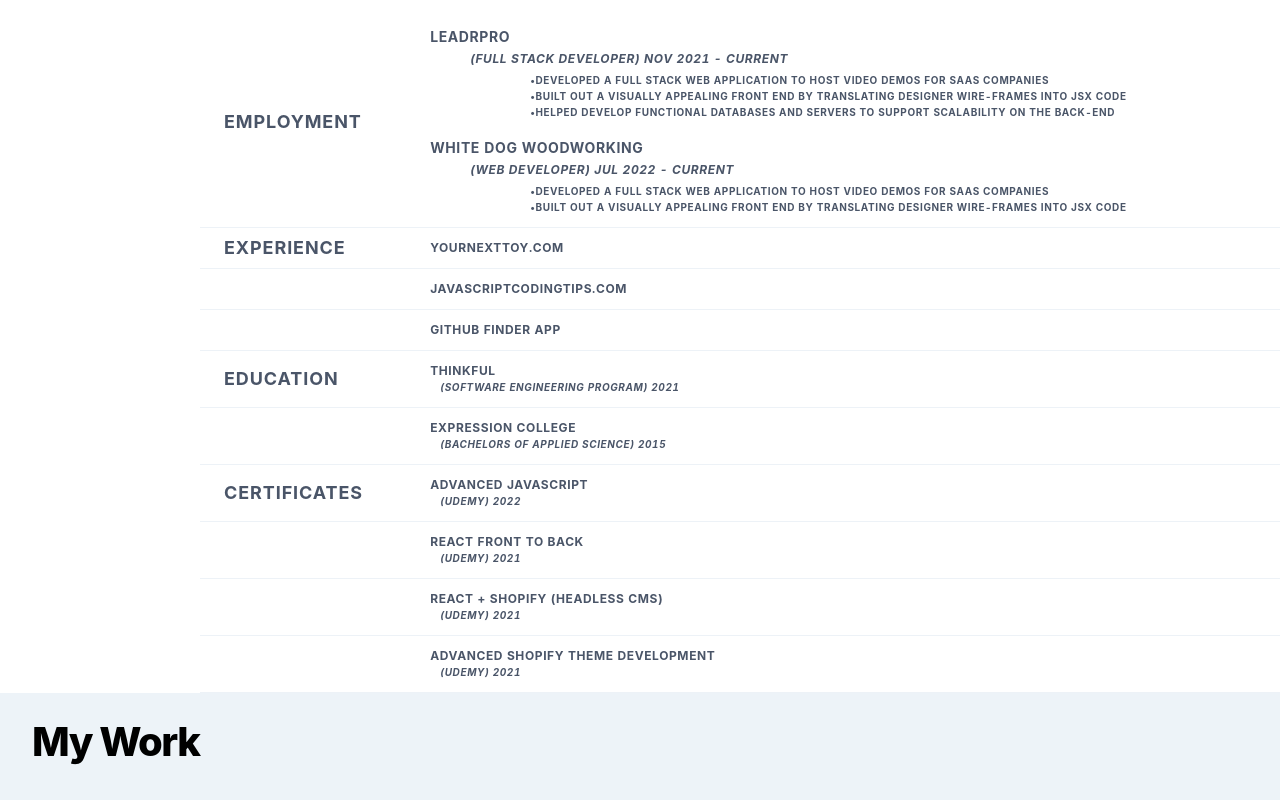
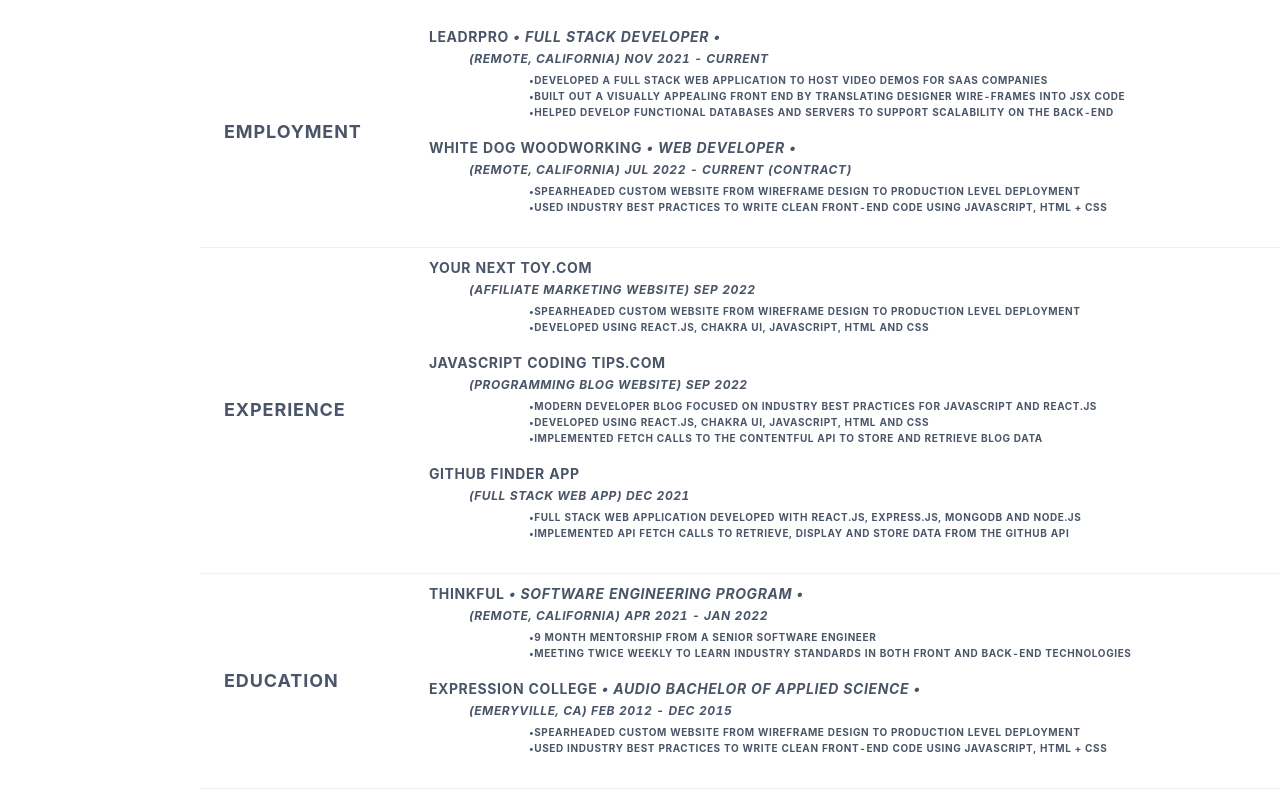
Before and after one commit to tomofficer/portfolio2022, a React (Create React App) app: page / in a window 1280 px wide. Shown: the part 1180-1980 px from the top of the page. Built offline with nearby package versions, Linux system fonts and the light colour scheme.

Commit message:
resume section styling progress

```diff
--- a/src/components/Resume.js
+++ b/src/components/Resume.js
@@ -121,6 +121,9 @@
                     onMouseLeave={handleMouseLeave}
                   >
                     LeadrPro{' '}
+                    <span style={{ fontStyle: 'italic' }}>
+                      • Full Stack Developer •
+                    </span>{' '}
                   </a>
                   <p
                     style={{
@@ -131,7 +134,7 @@
                       paddingTop: '5px',
                     }}
                   >
-                    (Full Stack Developer) Nov 2021 - Current
+                    (Remote, California) Nov 2021 - Current
                   </p>
                   <p
                     style={{
@@ -172,6 +175,9 @@
                     onMouseLeave={handleMouseLeave}
                   >
                     White Dog Woodworking{' '}
+                    <span style={{ fontStyle: 'italic' }}>
+                      • Web Developer •
+                    </span>{' '}
                   </a>
                   <p
                     style={{
@@ -182,7 +188,7 @@
                       paddingTop: '5px',
                     }}
                   >
-                    (Web Developer) Jul 2022 - Current
+                    (Remote, California) Jul 2022 - Current (Contract)
                   </p>
                   <p
                     style={{
@@ -190,8 +196,51 @@
                       marginLeft: '100px',
                     }}
                   >
-                    •Developed a full stack web application to host video demos
-                    for SaaS companies
+                    •Spearheaded custom website from wireframe design to
+                    production level deployment
+                  </p>
+                  <p
+                    style={{
+                      fontSize: '10px',
+                      marginLeft: '100px',
+                      marginBottom: '20px',
+                    }}
+                  >
+                    •Used industry best practices to write clean front-end code
+                    using JavaScript, HTML + CSS
+                  </p>
+                </Th>
+
+                <Th></Th>
+              </Tr>
+            </Thead>
+
+            <Thead>
+              <Tr>
+                <Th fontSize={'18px'}>Experience</Th>
+                <Th>
+                  <a
+                    href="https://www.leadrpro.com/"
+                    target={'_blank'}
+                    style={{
+                      color: isHovering ? 'blue' : '',
+                      fontSize: '14px',
+                    }}
+                    onMouseEnter={handleMouseEnter}
+                    onMouseLeave={handleMouseLeave}
+                  >
+                    Your Next Toy.com{' '}
+                  </a>
+                  <p
+                    style={{
+                      fontSize: '12px',
+                      fontStyle: 'italic',
+                      marginLeft: '40px',
+                      paddingBottom: '5px',
+                      paddingTop: '5px',
+                    }}
+                  >
+                    (Affiliate Marketing Website) Sep 2022
                   </p>
                   <p
                     style={{
@@ -199,121 +248,217 @@
                       marginLeft: '100px',
                     }}
                   >
-                    •Built out a visually appealing front end by translating
-                    designer wire-frames into JSX code
+                    •Spearheaded custom website from wireframe design to
+                    production level deployment
+                  </p>
+                  <p
+                    style={{
+                      fontSize: '10px',
+                      marginLeft: '100px',
+                      marginBottom: '20px',
+                    }}
+                  >
+                    •Developed using React.js, Chakra UI, JavaScript, HTML and
+                    CSS
+                  </p>
+                  <a
+                    href="https://www.leadrpro.com/"
+                    target={'_blank'}
+                    style={{
+                      color: isHovering ? 'blue' : '',
+                      fontSize: '14px',
+                    }}
+                    onMouseEnter={handleMouseEnter}
+                    onMouseLeave={handleMouseLeave}
+                  >
+                    JavaScript Coding Tips.com{' '}
+                  </a>
+                  <p
+                    style={{
+                      fontSize: '12px',
+                      fontStyle: 'italic',
+                      marginLeft: '40px',
+                      paddingBottom: '5px',
+                      paddingTop: '5px',
+                    }}
+                  >
+                    (Programming Blog Website) Sep 2022
+                  </p>
+                  <p
+                    style={{
+                      fontSize: '10px',
+                      marginLeft: '100px',
+                    }}
+                  >
+                    •Modern developer blog focused on industry best practices
+                    for JavaScript and React.js
+                  </p>
+                  <p
+                    style={{
+                      fontSize: '10px',
+                      marginLeft: '100px',
+                    }}
+                  >
+                    •Developed using React.js, Chakra UI, JavaScript, HTML and
+                    CSS
+                  </p>
+                  <p
+                    style={{
+                      fontSize: '10px',
+                      marginLeft: '100px',
+                      marginBottom: '20px',
+                    }}
+                  >
+                    •Implemented fetch calls to the Contentful API to store and
+                    retrieve blog data
+                  </p>
+                  <a
+                    href="https://www.leadrpro.com/"
+                    target={'_blank'}
+                    style={{
+                      color: isHovering ? 'blue' : '',
+                      fontSize: '14px',
+                    }}
+                    onMouseEnter={handleMouseEnter}
+                    onMouseLeave={handleMouseLeave}
+                  >
+                    GitHub Finder App{' '}
+                  </a>
+                  <p
+                    style={{
+                      fontSize: '12px',
+                      fontStyle: 'italic',
+                      marginLeft: '40px',
+                      paddingBottom: '5px',
+                      paddingTop: '5px',
+                    }}
+                  >
+                    (Full Stack Web App) Dec 2021
+                  </p>
+                  <p
+                    style={{
+                      fontSize: '10px',
+                      marginLeft: '100px',
+                    }}
+                  >
+                    •Full stack web application developed with React.js,
+                    Express.js, MongoDb and Node.js
+                  </p>
+                  <p
+                    style={{
+                      fontSize: '10px',
+                      marginLeft: '100px',
+                      marginBottom: '20px',
+                    }}
+                  >
+                    •Implemented API fetch calls to retrieve, display and store
+                    data from the GitHub API
                   </p>
                 </Th>
 
                 <Th></Th>
               </Tr>
             </Thead>
-            {/* <Thead>
+
+            <Thead>
               <Tr>
-                <Th></Th>
+                <Th fontSize={'18px'}>Education</Th>
+
                 <Th>
+                  <a
+                    href="https://www.leadrpro.com/"
+                    target={'_blank'}
+                    style={{
+                      color: isHovering ? 'blue' : '',
+                      fontSize: '14px',
+                    }}
+                    onMouseEnter={handleMouseEnter}
+                    onMouseLeave={handleMouseLeave}
+                  >
+                    Thinkful{' '}
+                    <span style={{ fontStyle: 'italic' }}>
+                      • Software Engineering Program •
+                    </span>
+                  </a>
+                  <p
+                    style={{
+                      fontSize: '12px',
+                      fontStyle: 'italic',
+                      marginLeft: '40px',
+                      paddingBottom: '5px',
+                      paddingTop: '5px',
+                    }}
+                  >
+                    (Remote, California) Apr 2021 - Jan 2022
+                  </p>
+                  <p
+                    style={{
+                      fontSize: '10px',
+                      marginLeft: '100px',
+                    }}
+                  >
+                    •9 Month mentorship from a senior software engineer
+                  </p>
+                  <p
+                    style={{
+                      fontSize: '10px',
+                      marginLeft: '100px',
+                      marginBottom: '20px',
+                    }}
+                  >
+                    •Meeting twice weekly to learn industry standards in both
+                    front and back-end technologies
+                  </p>
                   <a
                     href="https://www.whitedogwoodworking.com/"
                     target={'_blank'}
                     style={{
                       color: isHovering ? 'blue' : '',
-                    }}
-                    onMouseEnter={handleMouseEnter}
-                    onMouseLeave={handleMouseLeave}
-                  >
-                    White Dog Woodworking{' '}
-                  </a>
-                  <p
-                    style={{
-                      fontSize: '10px',
-                      fontStyle: 'italic',
-                      marginLeft: '10px',
-                    }}
-                  >
-                    (Web Developer) Jul 2022 - Current
-                  </p>
-                </Th>
-                <Th></Th>
-              </Tr>
-            </Thead> */}
-            <Thead>
-              <Tr>
-                <Th fontSize={'18px'}>Experience</Th>
-                <Th>YourNextToy.com</Th>
-                <Th></Th>
-              </Tr>
-            </Thead>
-            <Thead>
-              <Tr>
-                <Th></Th>
-                <Th>JavaScriptCodingTips.com</Th>
-                <Th></Th>
-              </Tr>
-            </Thead>
-            <Thead>
-              <Tr>
-                <Th></Th>
-                <Th>GitHub Finder App</Th>
-                <Th></Th>
-              </Tr>
-            </Thead>
-            <Thead>
-              <Tr>
-                <Th fontSize={'18px'}>Education</Th>
-
-                <Th>
-                  {' '}
-                  <a
-                    href="https://www.whitedogwoodworking.com/"
-                    target={'_blank'}
-                    style={{
-                      color: isHovering ? 'blue' : '',
-                    }}
-                    onMouseEnter={handleMouseEnter}
-                    onMouseLeave={handleMouseLeave}
-                  >
-                    Thinkful{' '}
-                  </a>
-                  <p
-                    style={{
-                      fontSize: '10px',
-                      fontStyle: 'italic',
-                      marginLeft: '10px',
-                    }}
-                  >
-                    (Software Engineering Program) 2021
-                  </p>
-                </Th>
-                <Th></Th>
-              </Tr>
-            </Thead>
-            <Thead>
-              <Tr>
-                <Th></Th>
-                <Th>
-                  <a
-                    href="https://www.whitedogwoodworking.com/"
-                    target={'_blank'}
-                    style={{
-                      color: isHovering ? 'blue' : '',
+                      fontSize: '14px',
                     }}
                     onMouseEnter={handleMouseEnter}
                     onMouseLeave={handleMouseLeave}
                   >
                     Expression College{' '}
+                    <span style={{ fontStyle: 'italic' }}>
+                      • Audio Bachelor Of Applied Science •
+                    </span>{' '}
                   </a>
                   <p
                     style={{
-                      fontSize: '10px',
+                      fontSize: '12px',
                       fontStyle: 'italic',
-                      marginLeft: '10px',
+                      marginLeft: '40px',
+                      paddingBottom: '5px',
+                      paddingTop: '5px',
                     }}
                   >
-                    (Bachelors Of Applied Science) 2015
+                    (Emeryville, CA) Feb 2012 - Dec 2015
                   </p>
+                  <p
+                    style={{
+                      fontSize: '10px',
+                      marginLeft: '100px',
+                    }}
+                  >
+                    •Spearheaded custom website from wireframe design to
+                    production level deployment
+                  </p>
+                  <p
+                    style={{
+                      fontSize: '10px',
+                      marginLeft: '100px',
+                      marginBottom: '20px',
+                    }}
+                  >
+                    •Used industry best practices to write clean front-end code
+                    using JavaScript, HTML + CSS
+                  </p>{' '}
                 </Th>
                 <Th></Th>
               </Tr>
             </Thead>
+
             <Thead>
               <Tr>
                 <Th fontSize={'18px'}>Certificates</Th>
```
